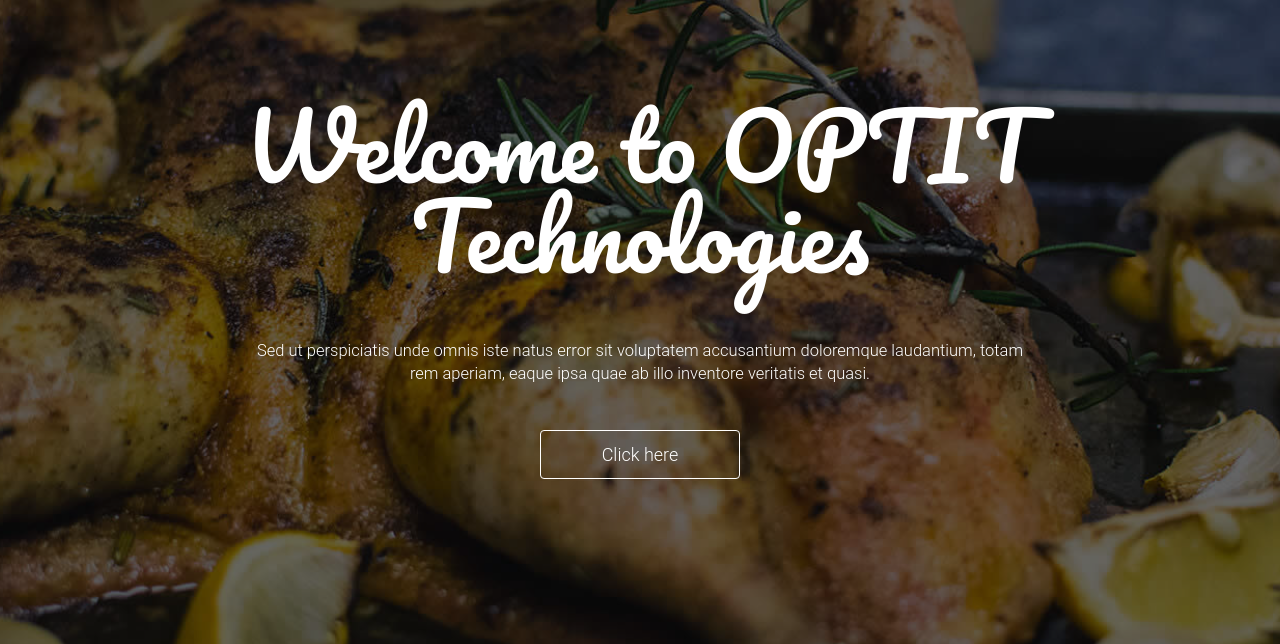
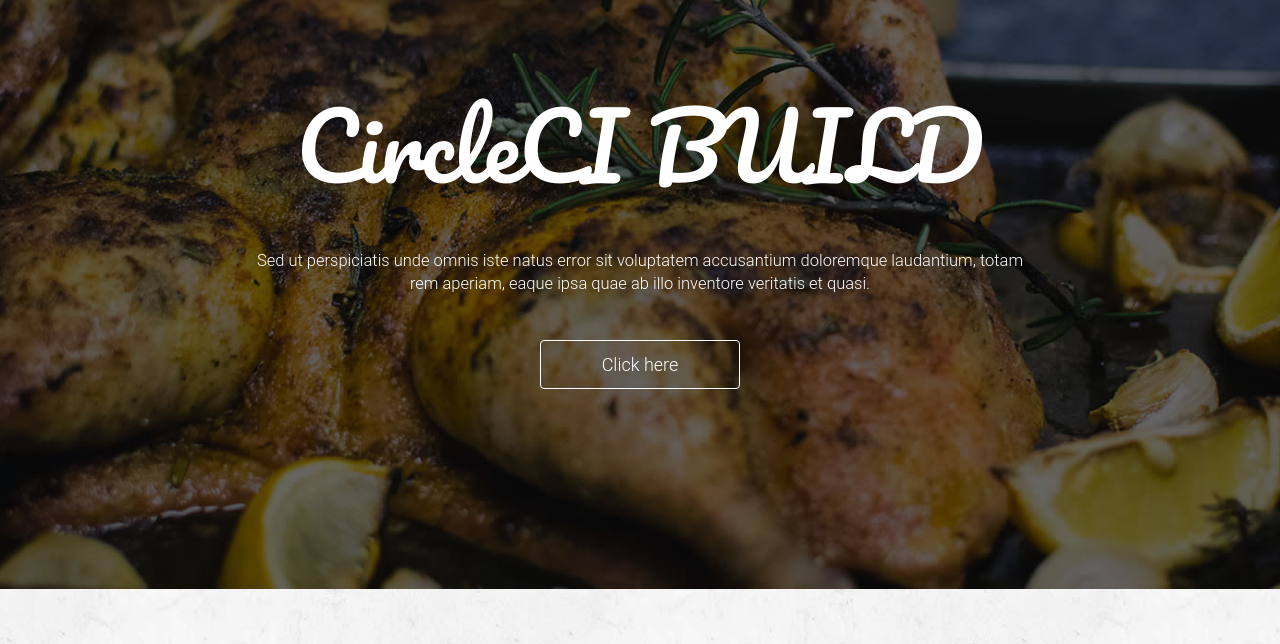
Before and after one commit to saiakhil46/circleci-build, a plain HTML site: page web-files/index.html in a window 1280 px wide. Shown: the part 150-794 px from the top of the page. Drawn offline with Linux system fonts and the light colour scheme.

Commit message:
updated header

```diff
--- a/web-files/index.html
+++ b/web-files/index.html
@@ -105,7 +105,7 @@
                         <div class="main_slider text-center">
                             <div class="col-md-12">
                                 <div class="main_slider_content wow zoomIn" data-wow-duration="1s">
-                                    <h1>Welcome to OPTIT Technologies</h1>
+                                    <h1>CircleCI BUILD</h1>
                                     <p>Sed ut perspiciatis unde omnis iste natus error sit voluptatem accusantium doloremque laudantium, totam rem aperiam, eaque ipsa quae ab illo inventore veritatis et quasi. </p>
                                     <button href="" class="btn-lg">Click here</button>
                                 </div>
```
